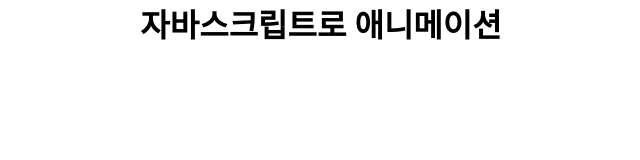
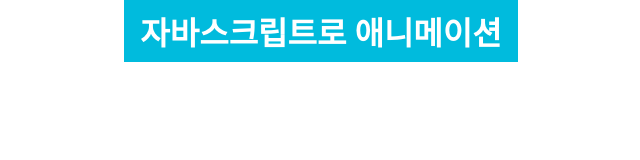
Before and after one commit to yaongdaong/webjs, a plain HTML site: page html/js1.html in a window 1280 px wide. Shown: the whole page, without its empty margins (319-959 px from the left). Drawn offline with Linux system fonts and the light colour scheme; some packages are replaced by stand-ins of ours; files that its build step writes are made by us from their sources; files whose address does not match are found by name.

Commit message:
second commit

```diff
--- a/css/js1.css
+++ b/css/js1.css
@@ -148,6 +148,18 @@ h2 {
 } */
 
 /* 제목이 밑에서부터 떠오르는 것처럼 나타내기 */
+/* body {
+    text-align: center;
+} */
+
+/* 배경이 늘어나는 제목 만들기 */
 body {
     text-align: center;
 }
+h1 {
+    color: #fff;
+    display: inline-block;
+    background-image: linear-gradient(90deg, #0bd, #0bd 50%, #fff 50%, #fff);
+    background-size: 200% 100%;
+    padding: 0.5rem 1rem;
+}
--- a/js/js1.js
+++ b/js/js1.js
@@ -120,7 +120,7 @@ for (let i = 0; i < lists.length; i++) {
 */
 
 //  6.4 제목이 밑에서부터 떠오르는 것처럼 나타내기
-const heading = document.querySelector("#heading");
+/*const heading = document.querySelector("#heading");
 const keyframes = {
     opacity: [0, 1],
     translate: ["0 50px", 0],
@@ -129,4 +129,22 @@ const options = {
     duration: 2000,
     easing: "ease",
 };
-heading.animate(keyframes, options  );
+heading.animate(keyframes, options);*/
+
+// 6.8 제목에 사용할 수 있는 다양한 애니메이션
+/*const heading = document.querySelector("#heading");
+const keyframes = { opacity: [0, 1], rotate: ["x 360deg", 0] };
+const options = { duration: 1000, easing: "ease" };
+heading.animate(keyframes, options);*/
+
+// 색이 변하는 제목 만들기
+/* const heading = document.querySelector("#heading");
+const keyframs = { color: ["#f66", "#fc2", "#0bd", "#0c6"] };
+const options = { duration: 8000, direction: "alternate", iterations: Infinity };
+heading.animate(keyframs, options); */
+
+// 배경이 늘어나는 제목 만들기
+const heading = document.querySelector("#heading");
+const keyframes = { color: ["transparent", "#fff"], backgroundPosition: ["100% 0", "0 0"] };
+const options = { duration: 1000, easing: "ease" };
+heading.animate(keyframes, options);
```
Also changed, not shown: html/buttonsstate.html (renamed from buttonsstate.html), html/col-scroll.html (renamed from col-scroll.html), html/countwords.html (renamed from countwords.html), html/dark.html (renamed from dark.html), html/headinganimate.html (renamed from headinganimate.html), html/hover.html (renamed from hover.html), html/imagelist.html (renamed from imagelist.html), html/index.html (renamed from index.html), html/js1.html (renamed from js1.html), html/modal.html (renamed from modal.html), html/road.html (renamed from road.html), html/scroll.html (renamed from scroll.html), html/scrollanimate.html (renamed from scrollanimate.html), html/viewImage.html (renamed from viewImage.html), 1 more files.
